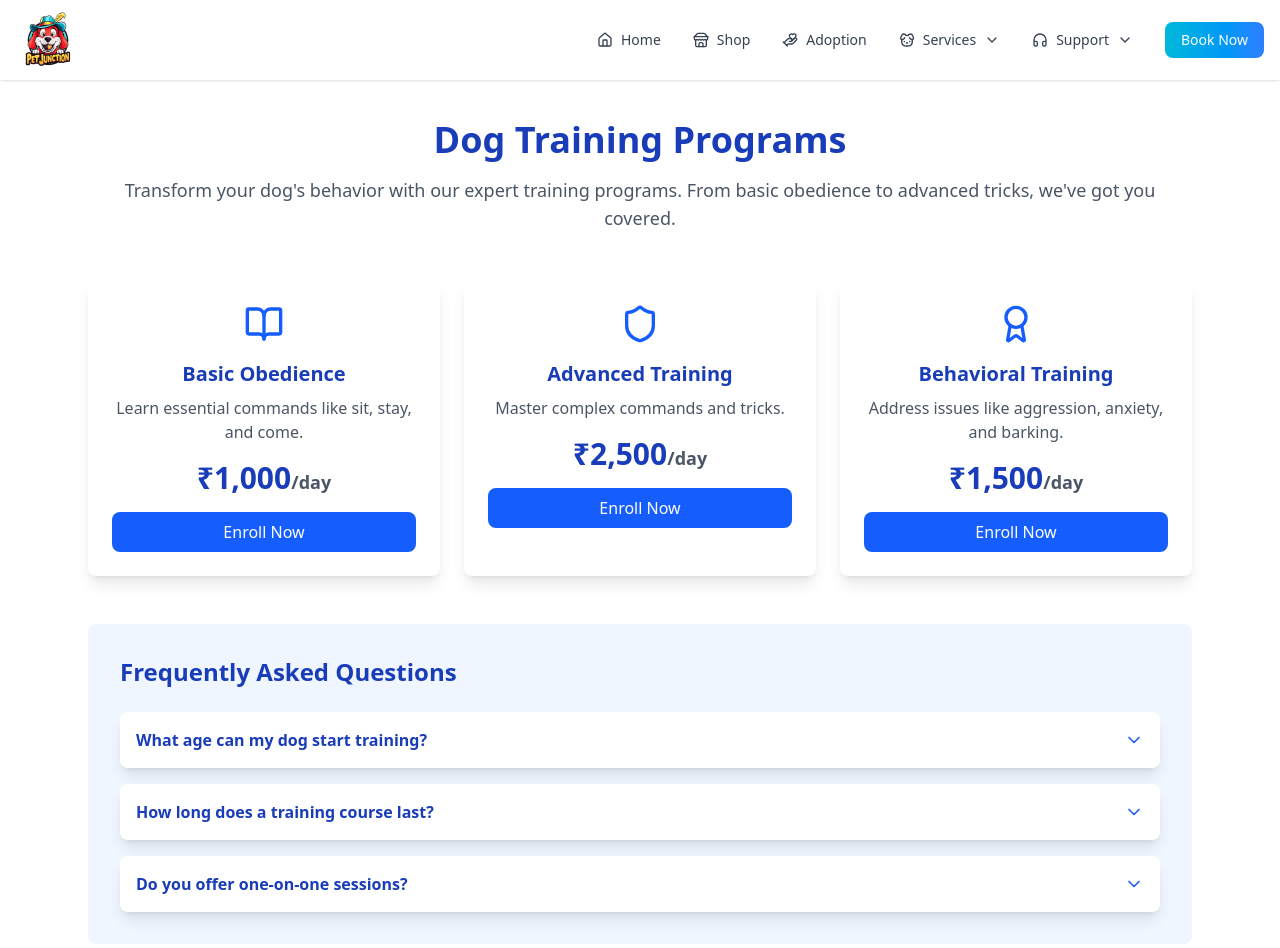
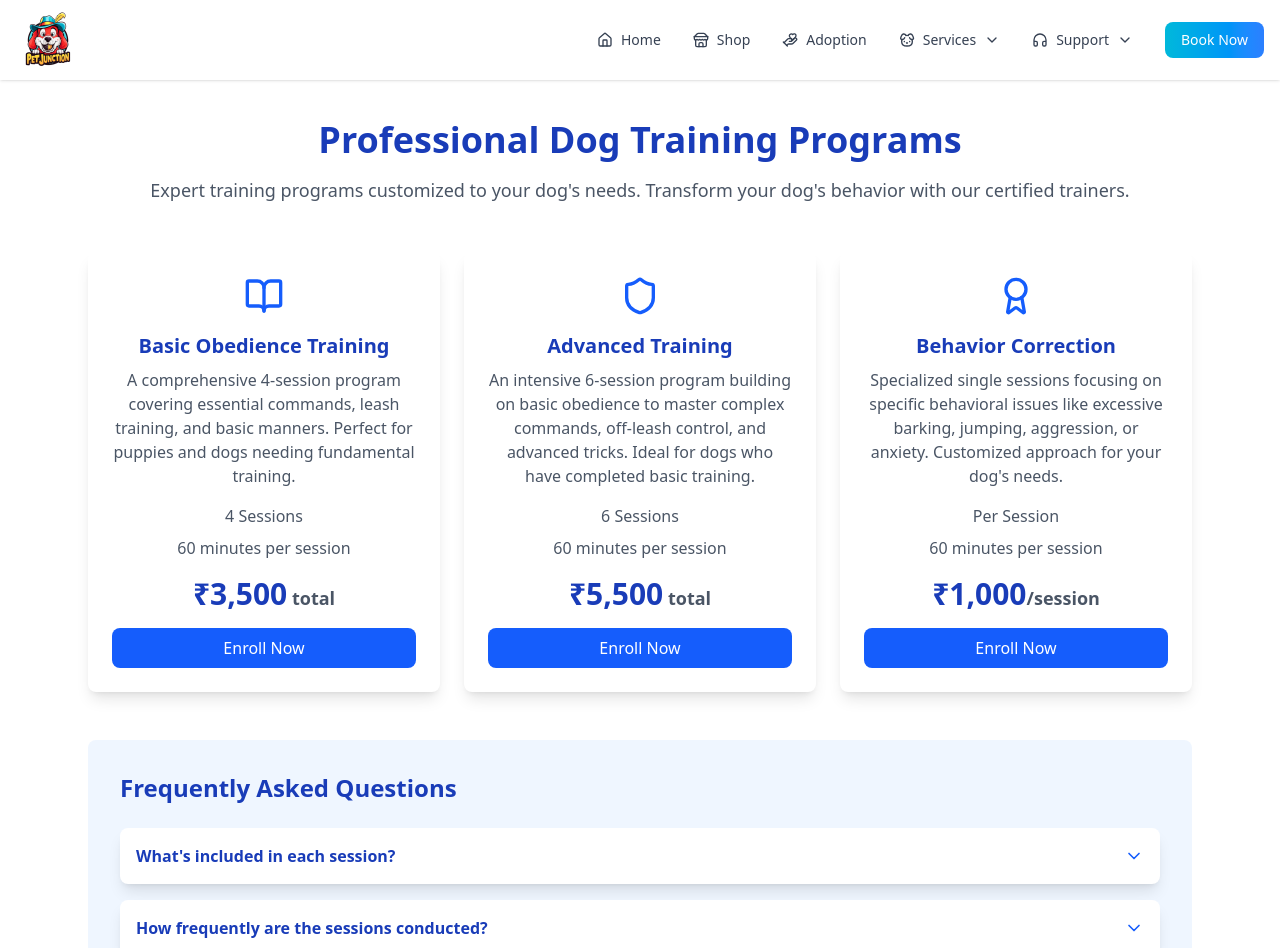
Before and after one commit to aadarsh-2004/petjunction, a React (Vite) app in the folder client/: page /dogtraining in a window 1280 px wide. Shown: the top 948 px of the page. Built offline with nearby package versions, Linux system fonts and the light colour scheme; a web font is replaced by a local one.

Commit message:
contact details changed

```diff
--- a/client/src/Components/Boarding.jsx
+++ b/client/src/Components/Boarding.jsx
@@ -30,7 +30,7 @@ const BoardingPage = () => {
 
       Could you provide more information about booking?`);
 
-    window.open(`https://wa.me/+918239498447?text=${message}`, "_blank");
+    window.open(`https://wa.me/+919784249525?text=${message}`, "_blank");
   };
 
   const boardingOptions = [
--- a/client/src/Components/ContactUs.jsx
+++ b/client/src/Components/ContactUs.jsx
@@ -58,7 +58,7 @@ const ContactUs = () => {
               <Phone className="text-cyan-600" size={24} />
               <div>
                 <h3 className="font-semibold">Phone</h3>
-                <p className="text-gray-600">+1 (555) 123-4567</p>
+                <p className="text-gray-600">+919784249525</p>
               </div>
             </div>
           </div>
@@ -78,7 +78,7 @@ const ContactUs = () => {
               <MapPin className="text-cyan-600" size={24} />
               <div>
                 <h3 className="font-semibold">Location</h3>
-                <p className="text-gray-600">123 Pet Street, Pawsome City, PC 12345</p>
+                <p className="text-gray-600">10, Inspiro Building, New Bhopalpura, Udaipur</p>
               </div>
             </div>
           </div>
--- a/client/src/Components/DogGrooming.jsx
+++ b/client/src/Components/DogGrooming.jsx
@@ -6,7 +6,7 @@ const DogGrooming = () => {
     window.scrollTo(0, 0);
   }, []);
 
-  const PHONE_NUMBER = "918239498447"; // Replace with your actual WhatsApp number
+  const PHONE_NUMBER = "+919784249525"; // Replace with your actual WhatsApp number
 
   const groomingServices = [
     {
--- a/client/src/Components/DogSitting.jsx
+++ b/client/src/Components/DogSitting.jsx
@@ -15,7 +15,7 @@ Service Details:
 
 Could you provide more information about booking?`);
 
-    window.open(`https://wa.me/+918239498447?text=${message}`, '_blank');
+    window.open(`https://wa.me/+919784249525?text=${message}`, '_blank');
   };
 
   const sittingServices = [
--- a/client/src/Components/DogTraining.jsx
+++ b/client/src/Components/DogTraining.jsx
@@ -6,77 +6,90 @@ const DogTraining = () => {
     window.scrollTo(0, 0);
   }, []);
 
-  const enrollViaWhatsApp = (plan, price) => {
+  const enrollViaWhatsApp = (plan, price, sessions) => {
     const message = encodeURIComponent(`Hello! I'm interested in enrolling in the ${plan} dog training program.
 
 Program Details:
 - Course: ${plan}
-- Price: ₹${price}
+- Sessions: ${sessions}
+- Duration: 60 minutes per session
+- Total Price: ₹${price}
 
-Could you provide more information about the enrollment process?`);
+Could you please help me schedule my first session?`);
 
-    window.open(`https://wa.me/+918239498447?text=${message}`, '_blank');
+    window.open(`https://wa.me/+919784249525?text=${message}`, '_blank');
   };
 
   const trainingPrograms = [
     {
       icon: BookOpen,
-      title: "Basic Obedience",
-      description: "Learn essential commands like sit, stay, and come.",
-      price: "1,000",
-      plan: "Basic Obedience"
+      title: "Basic Obedience Training",
+      description: "A comprehensive 4-session program covering essential commands, leash training, and basic manners. Perfect for puppies and dogs needing fundamental training.",
+      price: "3,500",
+      sessions: "4 Sessions",
+      duration: "60 minutes per session",
+      plan: "Basic Obedience Training"
     },
     {
       icon: Shield,
       title: "Advanced Training",
-      description: "Master complex commands and tricks.",
-      price: "2,500",
+      description: "An intensive 6-session program building on basic obedience to master complex commands, off-leash control, and advanced tricks. Ideal for dogs who have completed basic training.",
+      price: "5,500",
+      sessions: "6 Sessions",
+      duration: "60 minutes per session",
       plan: "Advanced Training"
     },
     {
       icon: Award,
-      title: "Behavioral Training",
-      description: "Address issues like aggression, anxiety, and barking.",
-      price: "1,500",
-      plan: "Behavioral Training"
+      title: "Behavior Correction",
+      description: "Specialized single sessions focusing on specific behavioral issues like excessive barking, jumping, aggression, or anxiety. Customized approach for your dog's needs.",
+      price: "1,000",
+      sessions: "Per Session",
+      duration: "60 minutes per session",
+      plan: "Behavior Correction"
     }
   ];
 
   const faqData = [
     {
-      question: "What age can my dog start training?",
-      answer: "Dogs can start basic training as early as 8 weeks old.",
+      question: "What's included in each session?",
+      answer: "Each 60-minute session includes personalized training, hands-on practice, and take-home exercises for continued improvement.",
     },
     {
-      question: "How long does a training course last?",
-      answer: "Each course typically lasts 4-6 weeks, depending on the program.",
+      question: "How frequently are the sessions conducted?",
+      answer: "Sessions are typically scheduled once or twice a week, depending on your availability and dog's learning pace.",
     },
     {
-      question: "Do you offer one-on-one sessions?",
-      answer: "Yes, we offer personalized one-on-one training sessions.",
+      question: "Do you offer make-up sessions?",
+      answer: "Yes, we offer make-up sessions with 24-hour advance notice of cancellation.",
     },
   ];
 
   return (
     <div className="max-w-6xl mt-24 mx-auto p-6">
-      {/* Hero Section */}
       <div className="text-center mb-12">
-        <h1 className="text-4xl font-bold text-blue-800 mb-4">Dog Training Programs</h1>
+        <h1 className="text-4xl font-bold text-blue-800 mb-4">Professional Dog Training Programs</h1>
         <p className="text-gray-600 text-lg">
-          Transform your dog's behavior with our expert training programs. From basic obedience to advanced tricks, we've got you covered.
+          Expert training programs customized to your dog's needs. Transform your dog's behavior with our certified trainers.
         </p>
       </div>
 
-      {/* Programs Grid */}
       <div className="grid md:grid-cols-2 lg:grid-cols-3 gap-6 mb-12">
         {trainingPrograms.map((program, index) => (
           <div key={index} className="bg-white p-6 rounded-lg shadow-lg text-center hover:shadow-xl transition-shadow">
             <program.icon className="mx-auto text-blue-600 mb-4" size={40} />
             <h3 className="text-xl font-semibold text-blue-800 mb-2">{program.title}</h3>
             <p className="text-gray-600 mb-4">{program.description}</p>
-            <p className="text-3xl font-bold text-blue-800 mb-4">₹{program.price}<span className="text-lg text-gray-600">/day</span></p>
+            <p className="text-gray-600 mb-2">{program.sessions}</p>
+            <p className="text-gray-600 mb-4">{program.duration}</p>
+            <p className="text-3xl font-bold text-blue-800 mb-4">
+              ₹{program.price}
+              <span className="text-lg text-gray-600">
+                {program.sessions === "Per Session" ? "/session" : " total"}
+              </span>
+            </p>
             <button
-              onClick={() => enrollViaWhatsApp(program.plan, program.price)}
+              onClick={() => enrollViaWhatsApp(program.plan, program.price, program.sessions)}
               className="w-full bg-blue-600 text-white py-2 rounded-lg hover:bg-blue-700 transition-colors"
             >
               Enroll Now
@@ -85,7 +98,6 @@ Could you provide more information about the enrollment process?`);
         ))}
       </div>
 
-      {/* FAQ Section */}
       <div className="bg-blue-50 p-8 rounded-lg mb-12">
         <h2 className="text-2xl font-semibold text-blue-800 mb-6">Frequently Asked Questions</h2>
         <div className="space-y-4">
@@ -101,17 +113,16 @@ Could you provide more information about the enrollment process?`);
         </div>
       </div>
 
-      {/* Call to Action Section */}
       <div className="text-center bg-gradient-to-r from-blue-600 to-blue-800 p-8 rounded-lg">
-        <h2 className="text-3xl font-bold text-white mb-4">Start Your Dog's Training Journey Today!</h2>
+        <h2 className="text-3xl font-bold text-white mb-4">Transform Your Dog's Behavior Today!</h2>
         <p className="text-gray-200 mb-6">
-          Enroll in a program and see the difference in your dog's behavior.
+          Start with a professional training program tailored to your dog's needs.
         </p>
         <button
-          onClick={() => enrollViaWhatsApp('Dog Training Program', '2,000-5,000')}
+          onClick={() => enrollViaWhatsApp('Basic Obedience Training', '3,500', '4 Sessions')}
           className="bg-white text-blue-800 py-3 px-6 rounded-lg font-semibold hover:bg-blue-100 transition-colors"
         >
-          Enroll Now
+          Get Started
         </button>
       </div>
     </div>
--- a/client/src/Components/DogWalking.jsx
+++ b/client/src/Components/DogWalking.jsx
@@ -23,7 +23,7 @@ const DogWalking = () => {
 
       Could you provide more information about booking?`);
 
-          window.open(`https://wa.me/+918239498447?text=${message}`, "_blank");
+          window.open(`https://wa.me/+919784249525?text=${message}`, "_blank");
     };
 
   const walkingPlans = [
--- a/client/src/Components/IForm.jsx
+++ b/client/src/Components/IForm.jsx
@@ -64,7 +64,7 @@ ${selectedServiceNames}
     `.trim();
 
     // Create WhatsApp URL with phone number and encoded message
-    const whatsappUrl = `https://wa.me/917877571101?text=${encodeURIComponent(message)}`;
+    const whatsappUrl = `https://wa.me/+919784249525?text=${encodeURIComponent(message)}`;
 
     // Open WhatsApp in new tab
     window.open(whatsappUrl, '_blank');
--- a/client/src/Components/Membership.jsx
+++ b/client/src/Components/Membership.jsx
@@ -96,7 +96,7 @@ ${plan.features.map(feature => `✓ ${feature}`).join('\n')}
 Please contact me to proceed with the subscription.
     `.trim();
 
-    const whatsappUrl = `https://wa.me/+918239498447?text=${encodeURIComponent(message)}`;
+    const whatsappUrl = `https://wa.me/+919784249525?text=${encodeURIComponent(message)}`;
     window.open(whatsappUrl, '_blank');
   };
 
--- a/client/src/Components/Navbar.jsx
+++ b/client/src/Components/Navbar.jsx
@@ -249,9 +249,11 @@ const Navbar = () => {
               </div>
 
               {/* Mobile Call to Action Button */}
+               <Link to="/Iform">
               <button className="bg-gradient-to-r from-cyan-500 to-blue-500 text-white px-4 py-2 rounded-lg text-sm font-medium hover:shadow-md transition-shadow w-full">
                 Book Now
               </button>
+              </Link>
             </div>
           </div>
         )}
--- a/client/src/Components/WhatsappButton.jsx
+++ b/client/src/Components/WhatsappButton.jsx
@@ -2,7 +2,7 @@ import React from 'react'
 
 const WhatsappButton = () => {
 
-    const phoneNumber = "78775711011";
+    const phoneNumber = "+919784249525";
   return (
     <div className="fixed bottom-6 right-6 z-90">
       <a
```
